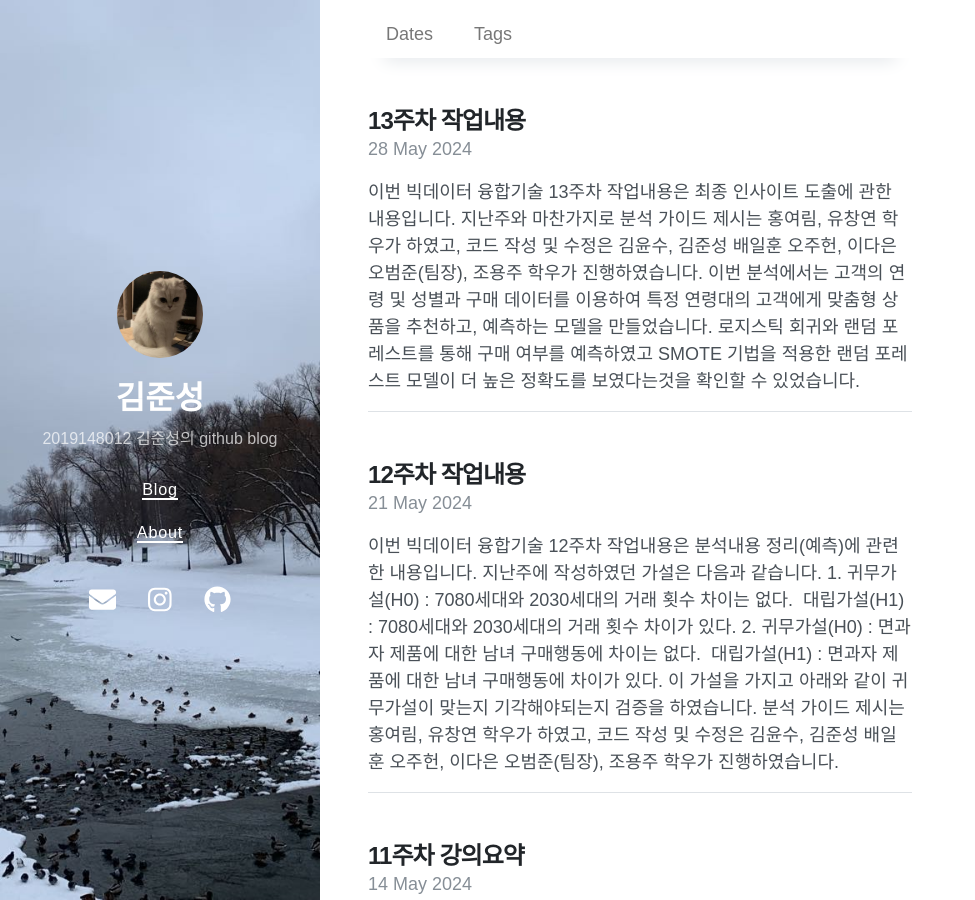
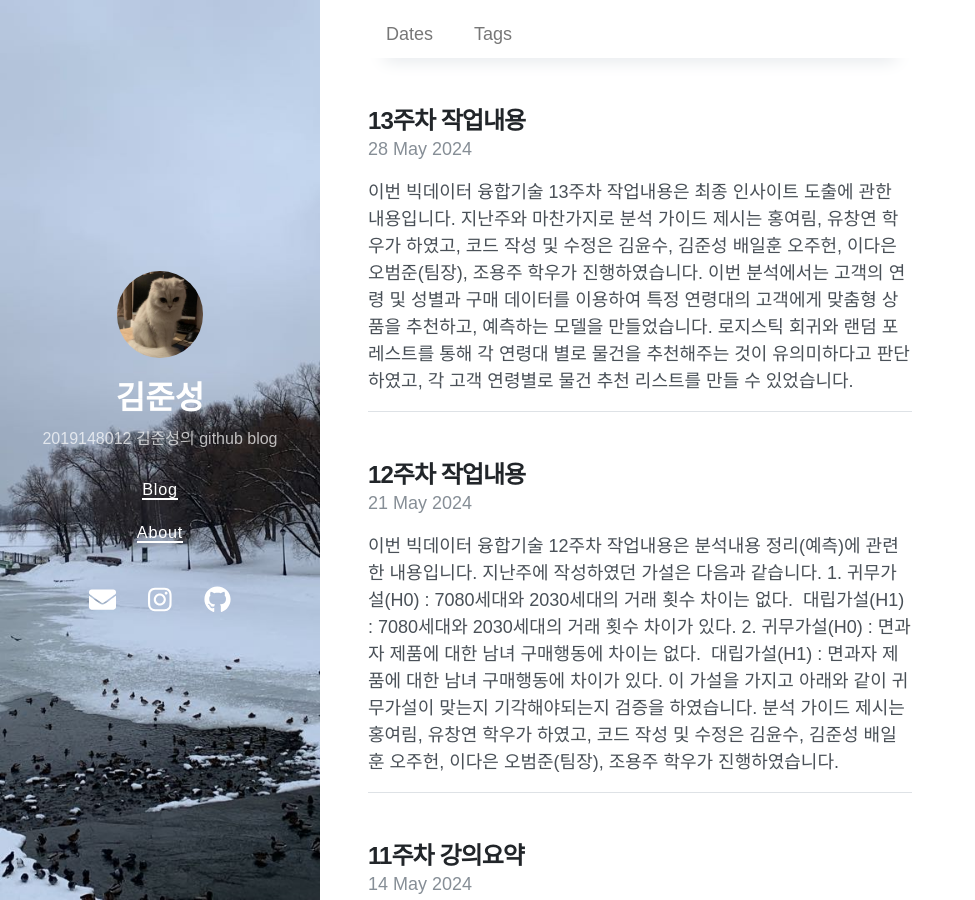
Before and after one commit to j-s-eee/j-s-eee, a Jekyll site: the page built from index.html, in a window 1280 px wide and 900 px high. Shown: the whole window, without its empty margins (0-975 px from the left). Built offline with Jekyll 4.4.1, drawn with Linux system fonts in a browser that asks for light colours; nearby versions of some CDN libraries; the list of posts is cut into pages by our own code.

Commit message:
Update 2024-05-28-13weeks.md

```diff
--- a/_posts/2024-05-28-13weeks.md
+++ b/_posts/2024-05-28-13weeks.md
@@ -10,7 +10,7 @@ toc:  true
 
 이번 빅데이터 융합기술 13주차 작업내용은 최종 인사이트 도출에 관한 내용입니다.\
 지난주와 마찬가지로 분석 가이드 제시는 홍여림, 유창연 학우가 하였고, 코드 작성 및 수정은 김윤수, 김준성 배일훈 오주헌, 이다은 오범준(팀장), 조용주 학우가 진행하였습니다.
-이번 분석에서는 고객의 연령 및 성별과 구매 데이터를 이용하여 특정 연령대의 고객에게 맞춤형 상품을 추천하고, 예측하는 모델을 만들었습니다. 로지스틱 회귀와 랜덤 포레스트를 통해 구매 여부를 예측하였고 SMOTE 기법을 적용한 랜덤 포레스트 모델이 더 높은 정확도를 보였다는것을 확인할 수 있었습니다.
+이번 분석에서는 고객의 연령 및 성별과 구매 데이터를 이용하여 특정 연령대의 고객에게 맞춤형 상품을 추천하고, 예측하는 모델을 만들었습니다. 로지스틱 회귀와 랜덤 포레스트를 통해 각 연령대 별로 물건을 추천해주는 것이 유의미하다고 판단하였고, 각 고객 연령별로 물건 추천 리스트를 만들 수 있었습니다.
 <br/>
 <br/>
 
```
